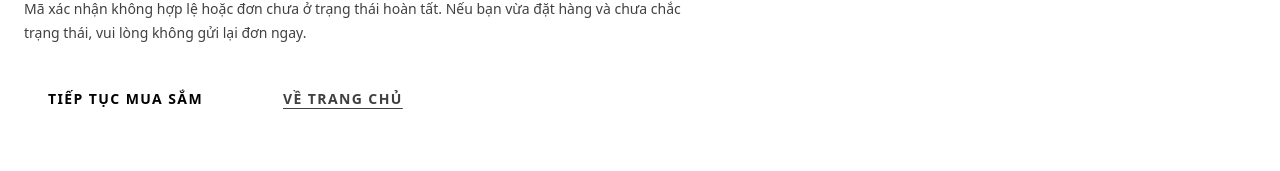
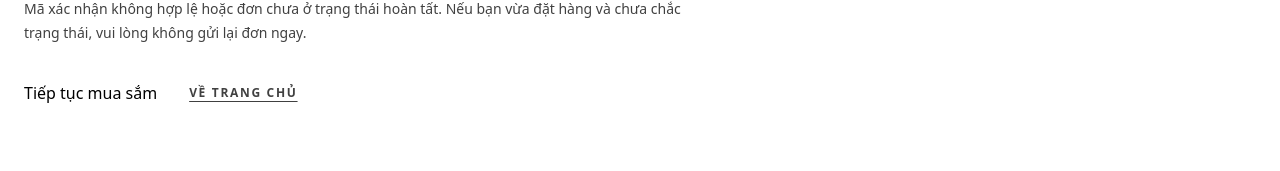
Before and after one commit to nguyentuanson27-netizen/website-la-clothing, a Next.js app: page /checkout/success in a window 1280 px wide. Shown: the part 475-646 px from the top of the page. Built offline with nearby package versions, Linux system fonts and the light colour scheme; no server answers.

Commit message:
fix(a11y): use design system btn tokens on success and tracking for robust contrast

```diff
--- a/src/app/checkout/success/page.tsx
+++ b/src/app/checkout/success/page.tsx
@@ -70,23 +70,17 @@ export default async function CheckoutSuccessPage({
           </div>
         )}
 
-        <div className="mt-8 flex flex-wrap gap-x-8 gap-y-4 text-sm font-semibold uppercase tracking-[0.1em]">
+        <div className="mt-8 flex flex-wrap items-center gap-4">
           {confirmed ? (
-            <Link
-              className="inline-block border border-black bg-black px-6 py-3 text-white transition hover:bg-transparent hover:text-black focus-visible:outline focus-visible:outline-2 focus-visible:outline-offset-2 focus-visible:outline-black"
-              href="/track-order"
-            >
+            <Link className="btn btn--primary" href="/track-order">
               Tra cứu đơn hàng
             </Link>
           ) : null}
-          <Link
-            className="inline-block border border-black/20 px-6 py-3 text-black transition hover:border-black focus-visible:outline focus-visible:outline-2 focus-visible:outline-offset-2 focus-visible:outline-black"
-            href="/shop"
-          >
+          <Link className="btn btn--outline" href="/shop">
             Tiếp tục mua sắm
           </Link>
           <Link
-            className="inline-block border border-transparent px-6 py-3 text-black/75 underline underline-offset-4 hover:text-black focus-visible:outline focus-visible:outline-2 focus-visible:outline-offset-2 focus-visible:outline-black"
+            className="inline-block px-4 py-2 text-xs font-semibold uppercase tracking-[0.14em] text-black/75 underline underline-offset-4 hover:text-black focus-visible:outline focus-visible:outline-2 focus-visible:outline-offset-2 focus-visible:outline-black"
             href="/"
           >
             Về trang chủ
--- a/src/components/commerce/guest-order-tracking-form.tsx
+++ b/src/components/commerce/guest-order-tracking-form.tsx
@@ -73,7 +73,7 @@ export function GuestOrderTrackingForm() {
         <button
           type="submit"
           disabled={isPending}
-          className="min-h-12 border border-black bg-black px-6 py-3 text-sm font-semibold uppercase tracking-[0.1em] text-white transition hover:bg-transparent hover:text-black focus-visible:outline focus-visible:outline-2 focus-visible:outline-offset-2 focus-visible:outline-black disabled:cursor-not-allowed disabled:border-black/20 disabled:bg-black/15 disabled:text-black/45"
+          className="btn btn--primary"
         >
           {isPending ? "Đang tra cứu…" : "Tra cứu đơn hàng"}
         </button>
```
